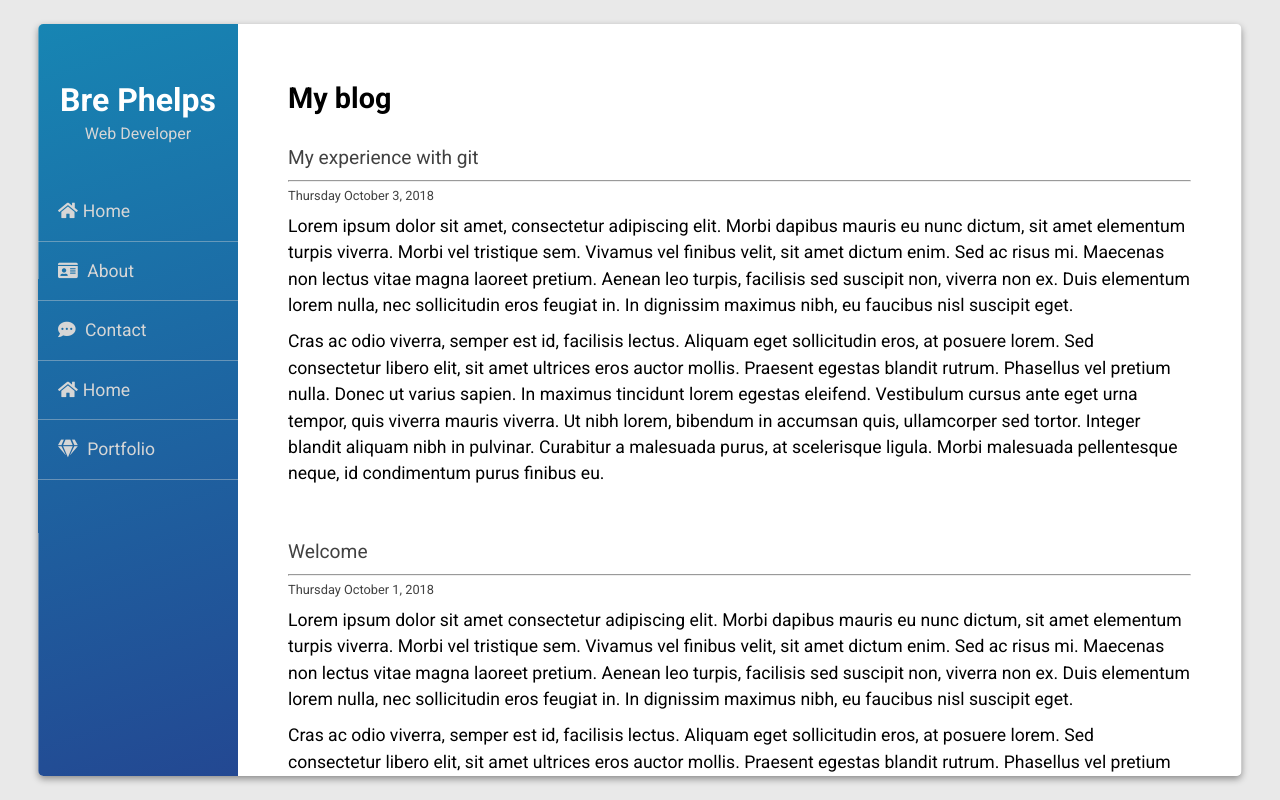
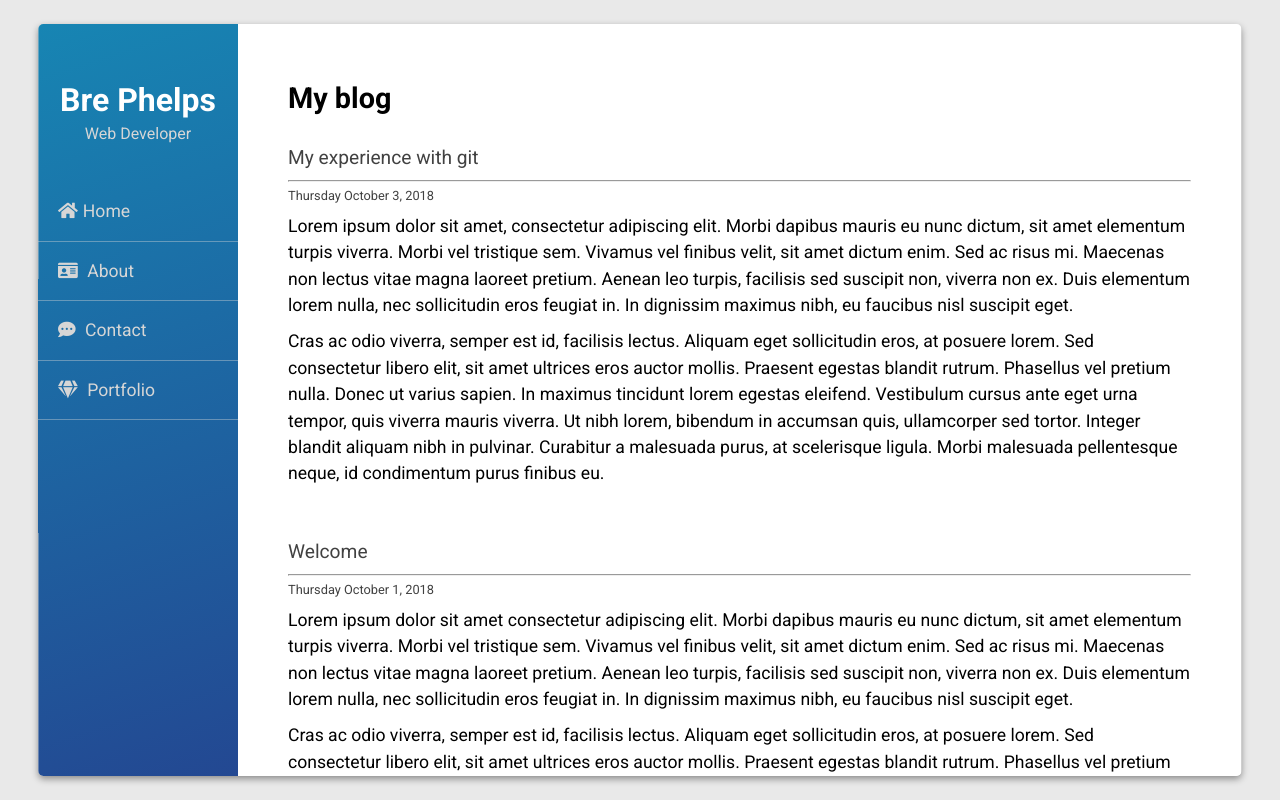
Before and after one commit to brephelps/personal-blog, a plain HTML site: page index.html in a window 1280 px wide. Drawn offline with nearby package versions, Linux system fonts and the light colour scheme.

```diff
--- a/index.html
+++ b/index.html
@@ -25,8 +25,7 @@
             <li>
               <a href="contact.html"><i class="fas fa-comment-dots"></i> Contact
               </a>
-            <li>
-              <a href="index.html"><i class="fas fa-home"></i>Home</a></li>
+            </li>
             <li>
               <a href="portfolio.html"><i class="fas fa-gem"></i> Portfolio</a>
             </li>
```
Also changed, not shown: screenshot.png (added), 1 other file.
